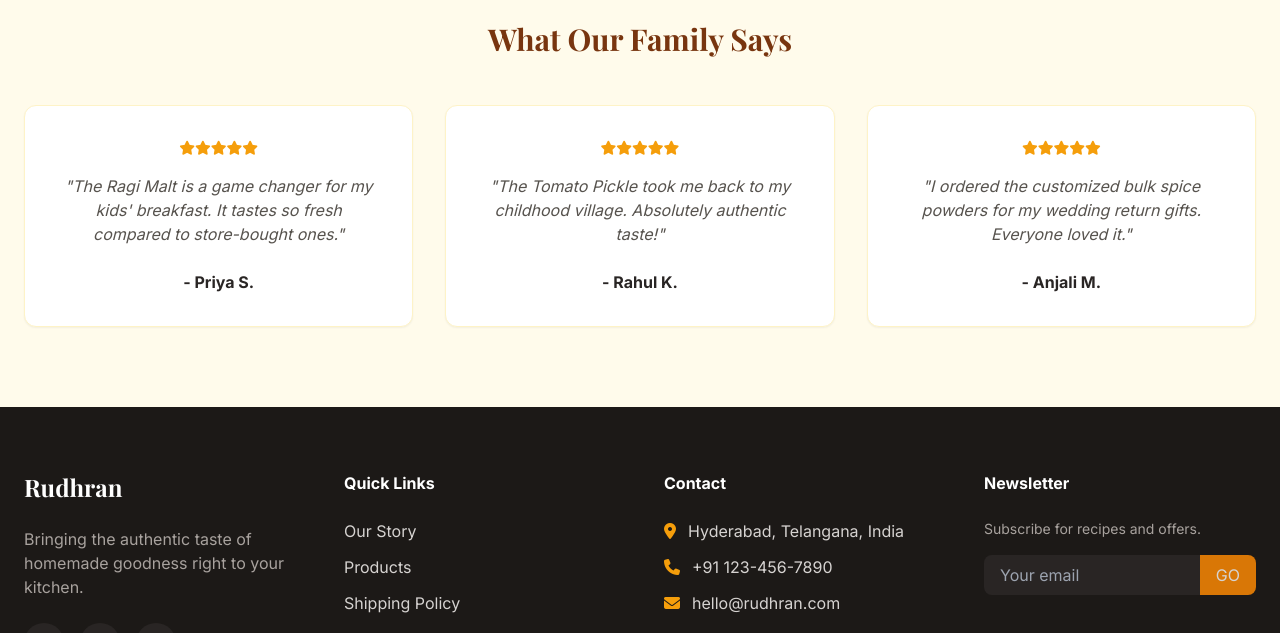
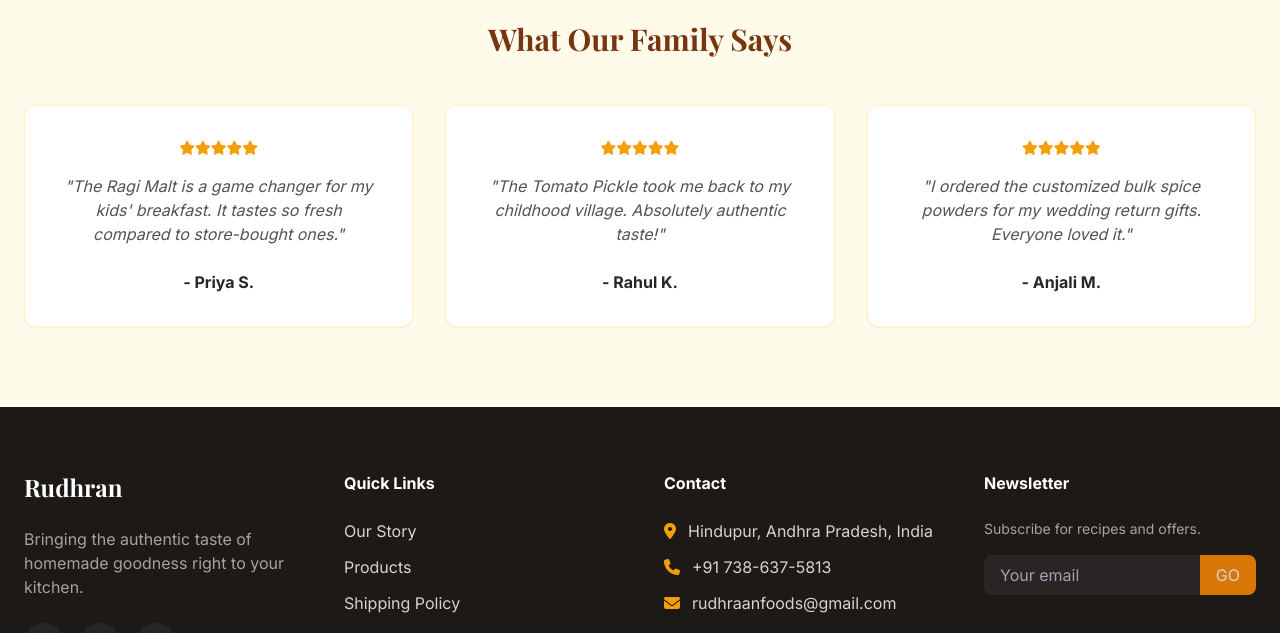
Before and after one commit to Bhanutejav99/Rudhraan, a plain HTML site: page index.html in a window 1280 px wide. Shown: the part 3366-3999 px from the top of the page. Drawn offline with nearby package versions, Linux system fonts and the light colour scheme.

Commit message:
Add files via upload

```diff
--- a/index.html
+++ b/index.html
@@ -208,9 +208,9 @@
                 <div>
                     <h4 class="text-white font-bold mb-6">Contact</h4>
                     <ul class="space-y-3">
-                        <li class="flex items-start gap-3"><i class="fas fa-map-marker-alt mt-1 text-amber-500"></i> Hyderabad, Telangana, India</li>
-                        <li class="flex items-start gap-3"><i class="fas fa-phone mt-1 text-amber-500"></i> +91 123-456-7890</li>
-                        <li class="flex items-start gap-3"><i class="fas fa-envelope mt-1 text-amber-500"></i> hello@rudhran.com</li>
+                        <li class="flex items-start gap-3"><i class="fas fa-map-marker-alt mt-1 text-amber-500"></i> Hindupur, Andhra Pradesh, India</li>
+                        <li class="flex items-start gap-3"><i class="fas fa-phone mt-1 text-amber-500"></i> +91 738-637-5813</li>
+                        <li class="flex items-start gap-3"><i class="fas fa-envelope mt-1 text-amber-500"></i> rudhraanfoods@gmail.com</li>
                     </ul>
                 </div>
                 <div>
```
